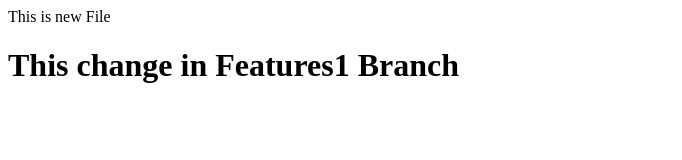
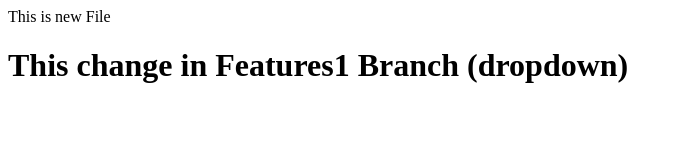
Before and after one commit to hariom075/localrepo, a plain HTML site: page index.html in a window 1280 px wide. Shown: the whole page, without its empty margins (0-682 px from the left). Drawn offline with Linux system fonts and the light colour scheme.

Commit message:
add dropdown

```diff
--- a/index.html
+++ b/index.html
@@ -1,2 +1,2 @@
 <p>This is new File</p>
-<h1>This change in Features1 Branch</h1>
+<h1>This change in Features1 Branch (dropdown)</h1>
```
